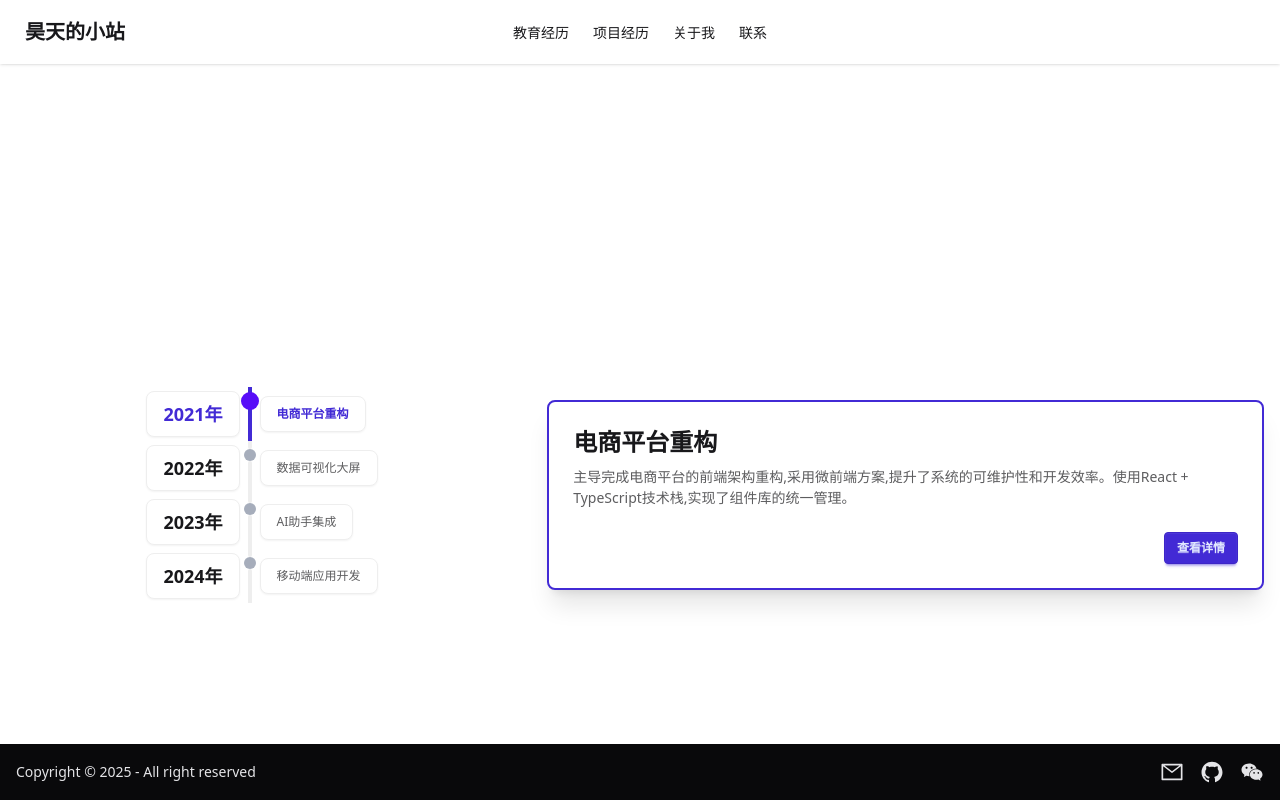
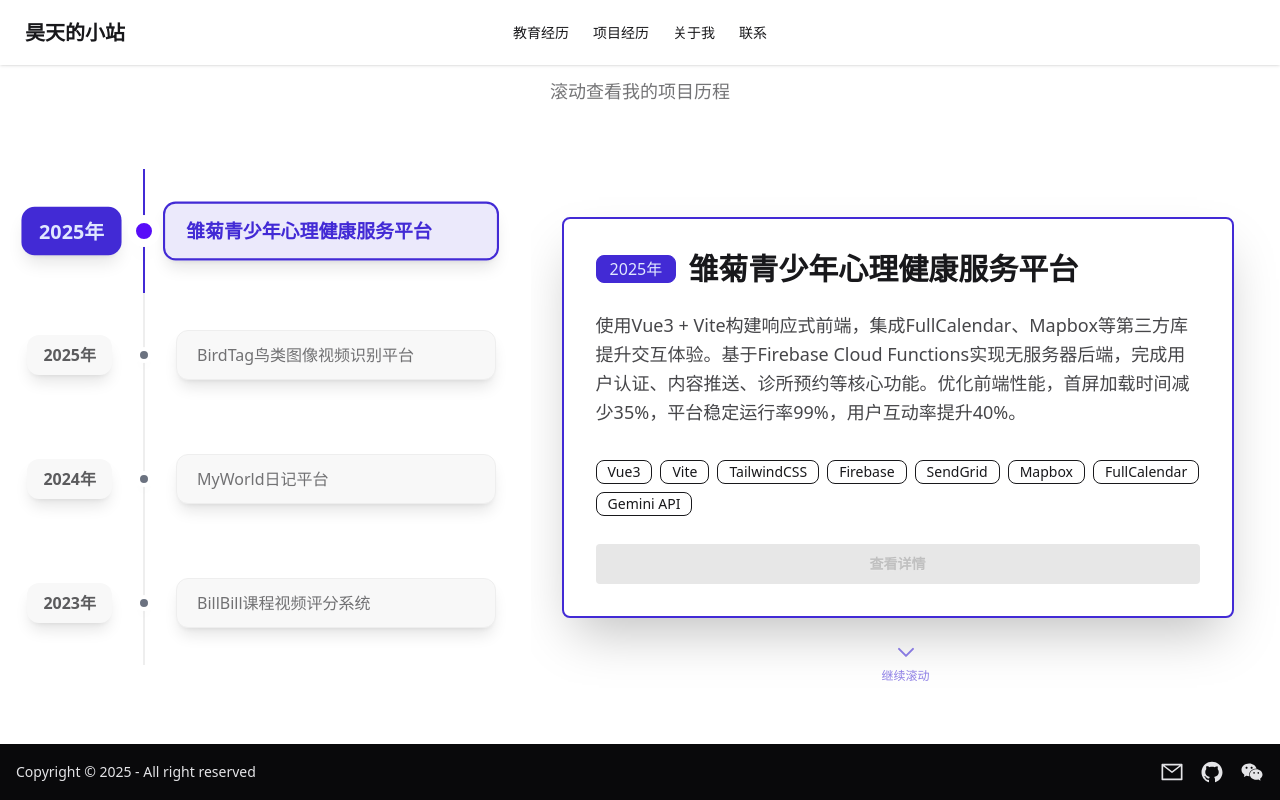
Before and after one commit to Luvisdaisy/luvisdaisy.github.io, a React (Vite) app: page /projects in a window 1280 px wide. Built offline with nearby package versions, Linux system fonts and the light colour scheme.

Commit message:
feat：imporved project page ui and info display

```diff
--- /dev/null
+++ b/public/projects/summary.json
@@ -0,0 +1,35 @@
+[
+  {
+    "description": "使用Vue3 + Vite构建响应式前端，集成FullCalendar、Mapbox等第三方库提升交互体验。基于Firebase Cloud Functions实现无服务器后端，完成用户认证、内容推送、诊所预约等核心功能。优化前端性能，首屏加载时间减少35%，平台稳定运行率99%，用户互动率提升40%。",
+    "stack": [
+      "Vue3",
+      "Vite",
+      "TailwindCSS",
+      "Firebase",
+      "SendGrid",
+      "Mapbox",
+      "FullCalendar",
+      "Gemini API"
+    ],
+    "title": "雏菊青少年心理健康服务平台",
+    "year": "2025年"
+  },
+  {
+    "description": "使用React + TailwindCSS开发前端界面，实现文件上传、实时预览及识别结果动态展示。与后端协作完成前后端接口对接及异步数据流处理，使用AWS Lambda处理轻量任务。在EC2实例上使用Docker + Kubernetes部署Flask模型推理接口，实现容器化管理和自动扩缩容。图片识别准确率92%，通过前端优化使推理结果展示延迟降低30%。",
+    "stack": ["React", "TailwindCSS", "AWS", "Flask", "BirdNet", "Docker", "Kubernetes"],
+    "title": "BirdTag鸟类图像视频识别平台",
+    "year": "2025年"
+  },
+  {
+    "description": "使用React构建响应式Web应用，实现日记发布、浏览、搜索等动态交互功能。搭建SpringBoot RESTAPI，完成JWT认证及安全访问控制的前后端集成。用户留存率提升25%，页面加载速度优化20%。",
+    "stack": ["Java", "SpringBoot", "React", "TailwindCSS", "MongoDB"],
+    "title": "MyWorld日记平台",
+    "year": "2024年"
+  },
+  {
+    "description": "构建ALBERT-BiLSTM混合模型进行评论与弹幕情感分析，准确率76%，F1达0.77。使用Selenium + BillBill API展现344部视频，约50万条评论与弹幕数据。采用Jieba分词与停用词过滤进行文本清洗，提高数据质量。基于Django + Bootstrap实现视频评分网站，集成情感可视化与排行榜功能。",
+    "stack": ["Python", "Django", "ALBERT", "Bi-LSTM", "Selenium", "MySQL", "Bootstrap"],
+    "title": "BillBill课程视频评分系统",
+    "year": "2023年"
+  }
+]
--- a/src/components/ProjectCard.jsx
+++ b/src/components/ProjectCard.jsx
@@ -1,21 +1,33 @@
 import React from 'react'
+import { motion } from 'framer-motion'
 
-const ProjectCard = ({ title, description, isActive }) => {
+const ProjectCard = ({ title, description, isActive, year, stack = [] }) => {
   return (
-    <div
+    <motion.div
       className={`
-      card bg-base-100 shadow-xl transition-all duration-300
-      ${isActive ? 'border-2 border-primary' : 'border border-base-300'}
-    `}
+        card bg-base-100 shadow-2xl transition-all duration-300 w-full max-w-2xl
+        ${isActive ? 'border-2 border-primary' : 'border border-base-300'}
+      `}
+      whileHover={isActive ? { scale: 1.02 } : {}}
     >
-      <div className='card-body'>
-        <h2 className='card-title text-2xl'>{title}</h2>
-        <p className='text-base-content/70'>{description}</p>
-        <div className='card-actions justify-end mt-4'>
-          <button className='btn btn-primary btn-sm'>查看详情</button>
+      <div className='card-body p-8'>
+        <div className='flex items-center gap-3 mb-4'>
+          <div className='badge badge-primary badge-lg'>{year}</div>
+          <h2 className='card-title text-3xl font-bold'>{title}</h2>
         </div>
+        <p className='text-base-content/80 text-lg leading-relaxed'>{description}</p>
+        <div className='card-actions justify-between items-center mt-6'>
+          <div className='flex gap-2 flex-wrap'>
+            {stack.map((tech, index) => (
+              <div key={index} className='badge badge-outline'>
+                {tech}
+              </div>
+            ))}
+          </div>
+        </div>
+        <button className='mt-5 btn btn-primary btn-disabled'>查看详情</button>
       </div>
-    </div>
+    </motion.div>
   )
 }
 
--- a/src/components/Timeline.jsx
+++ b/src/components/Timeline.jsx
@@ -1,59 +1,104 @@
 import React from 'react'
 import { motion } from 'framer-motion'
 
-const TimelineItem = ({ year, title, isActive, onClick }) => {
+const TimelineItem = ({ year, title, isActive, isFirst, isLast, onClick }) => {
   return (
-    <li className='relative'>
-      <hr className={isActive ? 'bg-primary' : 'bg-base-300'} />
+    <div className='relative flex-1 flex items-center cursor-pointer' onClick={onClick}>
+      {/* 垂直连接线容器 */}
+      <div className='absolute left-[143px] top-0 bottom-0 w-0.5 flex flex-col'>
+        {!isFirst && (
           <div
-        className='timeline-start timeline-box cursor-pointer hover:bg-base-200 transition-colors'
-        onClick={onClick}
+            className={`flex-1 ${isActive || isFirst ? 'bg-primary' : 'bg-base-300'} transition-colors duration-300`}
+          />
+        )}
+        {!isLast && (
+          <div
+            className={`flex-1 ${isActive ? 'bg-primary' : 'bg-base-300'} transition-colors duration-300`}
+          />
+        )}
+      </div>
+
+      {/* 内容区域 */}
+      <div className='relative z-10 flex items-center gap-6 w-full py-4'>
+        {/* 年份 - 左侧 */}
+        <div className='w-28 text-right'>
+          <motion.div
+            className={`
+              inline-block px-4 py-2 rounded-xl shadow-lg transition-all duration-300 hover:scale-105
+              ${
+                isActive
+                  ? 'bg-primary text-primary-content font-bold text-lg'
+                  : 'bg-base-200 text-base-content/70 font-semibold text-base hover:bg-base-300'
+              }
+            `}
+            animate={{
+              scale: isActive ? 1.1 : 1,
+              x: isActive ? 5 : 0,
+            }}
+            transition={{ duration: 0.3 }}
           >
-        <div className={`font-bold text-lg ${isActive ? 'text-primary' : ''}`}>{year}</div>
+            {year}
+          </motion.div>
         </div>
-      <div className='timeline-middle'>
+
+        {/* 中间节点 */}
+        <div className='flex-shrink-0 relative z-20'>
           <motion.div
             animate={{
-            scale: isActive ? 1.5 : 1,
-            backgroundColor: isActive ? '#570df8' : '#a6adbb',
+              scale: isActive ? 2 : 1,
+              backgroundColor: isActive ? '#570df8' : '#6b7280',
             }}
             transition={{ duration: 0.3 }}
-          className='w-3 h-3 rounded-full cursor-pointer'
-          onClick={onClick}
+            className='w-4 h-4 rounded-full shadow-xl border-4 border-base-100'
           />
         </div>
-      <div
-        className='timeline-end timeline-box cursor-pointer hover:bg-base-200 transition-colors'
-        onClick={onClick}
+
+        {/* 项目名 - 右侧 */}
+        <div className='flex-1'>
+          <motion.div
+            className={`
+              px-5 py-3 rounded-xl shadow-lg transition-all duration-300 max-w-xs hover:scale-105
+              ${
+                isActive
+                  ? 'bg-primary/10 text-primary font-bold text-lg border-2 border-primary'
+                  : 'bg-base-200 text-base-content/60 font-medium text-base border border-base-300 hover:bg-base-300'
+              }
+            `}
+            animate={{
+              scale: isActive ? 1.05 : 1,
+              x: isActive ? -5 : 0,
+            }}
+            transition={{ duration: 0.3 }}
           >
-        <div className={`${isActive ? 'font-semibold text-primary' : 'text-base-content/70'}`}>
             {title}
+          </motion.div>
         </div>
       </div>
-      <hr className={isActive ? 'bg-primary' : 'bg-base-300'} />
-    </li>
+    </div>
   )
 }
 
 const Timeline = ({ projects, activeIndex, onItemClick }) => {
   return (
     <motion.div
-      className='w-2/5 flex items-center'
+      className='w-2/5 h-full flex items-stretch py-8'
       initial={{ opacity: 0, x: -50 }}
       animate={{ opacity: 1, x: 0 }}
       transition={{ duration: 0.6 }}
     >
-      <ul className='timeline timeline-vertical timeline-snap-icon w-full'>
+      <div className='w-full h-full flex flex-col justify-between'>
         {projects.map((project, index) => (
           <TimelineItem
             key={index}
             year={project.year}
             title={project.title}
             isActive={activeIndex === index}
-            onClick={() => onItemClick(index)}
+            isFirst={index === 0}
+            isLast={index === projects.length - 1}
+            onClick={() => onItemClick && onItemClick(index)}
           />
         ))}
-      </ul>
+      </div>
     </motion.div>
   )
 }
--- a/src/pages/ProjectPage.jsx
+++ b/src/pages/ProjectPage.jsx
@@ -5,35 +5,17 @@ import Timeline from '../components/Timeline'
 import ProjectCard from '../components/ProjectCard'
 
 function ProjectPage() {
-  const projects = [
-    {
-      year: '2021年',
-      title: '电商平台重构',
-      description:
-        '主导完成电商平台的前端架构重构,采用微前端方案,提升了系统的可维护性和开发效率。使用React + TypeScript技术栈,实现了组件库的统一管理。',
-    },
-    {
-      year: '2022年',
-      title: '数据可视化大屏',
-      description:
-        '开发企业级数据可视化大屏项目,整合多源数据,实现实时数据展示。使用ECharts和D3.js构建交互式图表,支持自定义配置和主题切换。',
-    },
-    {
-      year: '2023年',
-      title: 'AI助手集成',
-      description:
-        '将AI对话能力集成到现有产品中,设计并实现了智能客服系统。优化了对话流程,提升了用户满意度30%以上。',
-    },
-    {
-      year: '2024年',
-      title: '移动端应用开发',
-      description:
-        '使用React Native开发跨平台移动应用,实现了与Web端的数据同步。优化了性能,应用启动时间减少50%,获得AppStore 4.8分好评。',
-    },
-  ]
-
+  const [projects, setProjects] = useState([])
   const [activeIndex, setActiveIndex] = useState(0)
   const scrollContainerRef = useRef(null)
+
+  // 从Summary.json获取项目数据
+  useEffect(() => {
+    fetch('/projects/Summary.json')
+      .then((response) => response.json())
+      .then((data) => setProjects(data))
+      .catch((error) => console.error('Error loading projects:', error))
+  }, [])
 
   // 使用 useScroll 监听滚动进度
   const { scrollYProgress } = useScroll({
@@ -50,6 +32,7 @@ function ProjectPage() {
     return () => unsubscribe()
   }, [scrollYProgress, projects.length])
 
+  // 滚动到指定项目
   const scrollToProject = (index) => {
     const container = scrollContainerRef.current
     if (!container) return
@@ -63,8 +46,17 @@ function ProjectPage() {
 
   return (
     <Layout>
-      <div className='max-w-7xl mx-auto h-full flex flex-col'>
-        <div className='flex gap-8'>
+      <div className='max-w-7xl mx-auto h-full'>
+        <motion.div
+          className='text-center mb-8'
+          initial={{ opacity: 0, y: -20 }}
+          animate={{ opacity: 1, y: 0 }}
+          transition={{ duration: 0.5 }}
+        >
+          <p className='mt-3 text-base-content/60 text-lg'>滚动查看我的项目历程</p>
+        </motion.div>
+
+        <div className='flex gap-8 h-[calc(100vh-240px)]'>
           {/* 左侧时间线 */}
           <Timeline projects={projects} activeIndex={activeIndex} onItemClick={scrollToProject} />
 
@@ -77,26 +69,29 @@ function ProjectPage() {
           >
             <div
               ref={scrollContainerRef}
-              className='h-full overflow-y-scroll snap-y snap-mandatory scroll-smooth'
+              className='h-full overflow-y-scroll snap-y snap-mandatory scroll-smooth pr-4'
               style={{
                 scrollbarWidth: 'thin',
-                scrollbarColor: '#570df8 transparent',
+                scrollbarColor: '#570df8 rgba(0,0,0,0.1)',
               }}
             >
               {projects.map((project, index) => (
                 <motion.div
                   key={index}
-                  className='h-full flex items-center justify-center snap-center p-4'
+                  className='h-full flex items-center justify-center snap-center px-4'
                   initial={{ opacity: 0, scale: 0.8 }}
                   animate={{
-                    opacity: activeIndex === index ? 1 : 0.4,
+                    opacity: activeIndex === index ? 1 : 0.3,
                     scale: activeIndex === index ? 1 : 0.85,
+                    y: activeIndex === index ? 0 : 20,
                   }}
-                  transition={{ duration: 0.3 }}
+                  transition={{ duration: 0.4, ease: 'easeOut' }}
                 >
                   <ProjectCard
                     title={project.title}
                     description={project.description}
+                    year={project.year}
+                    stack={project.stack}
                     isActive={activeIndex === index}
                   />
                 </motion.div>
@@ -106,14 +101,14 @@ function ProjectPage() {
             {/* 滚动提示 */}
             {activeIndex < projects.length - 1 && (
               <motion.div
-                className='absolute bottom-8 left-1/2 transform -translate-x-1/2'
-                animate={{ y: [0, 10, 0] }}
-                transition={{ repeat: Infinity, duration: 1.5 }}
+                className='absolute bottom-4 left-1/2 transform -translate-x-1/2 pointer-events-none'
+                animate={{ y: [0, 8, 0] }}
+                transition={{ repeat: Infinity, duration: 2 }}
               >
-                <div className='text-center text-base-content/50'>
+                <div className='flex flex-col items-center gap-1 text-primary/60'>
                   <svg
                     xmlns='http://www.w3.org/2000/svg'
-                    className='h-6 w-6 mx-auto'
+                    className='h-6 w-6'
                     fill='none'
                     viewBox='0 0 24 24'
                     stroke='currentColor'
@@ -125,25 +120,26 @@ function ProjectPage() {
                       d='M19 9l-7 7-7-7'
                     />
                   </svg>
-                  <span className='text-xs'>滚动查看更多</span>
+                  <span className='text-xs font-medium'>继续滚动</span>
                 </div>
               </motion.div>
             )}
+
+            {/* 进度指示器 */}
+            {/* <div className='absolute top-1/2 right-0 transform -translate-y-1/2 flex flex-col gap-3'>
+              {projects.map((_, index) => (
+                <motion.div
+                  key={index}
+                  className={`w-1 rounded-full transition-all duration-300 ${
+                    activeIndex === index ? 'h-12 bg-primary' : 'h-6 bg-base-300'
+                  }`}
+                  animate={{
+                    height: activeIndex === index ? 48 : 24,
+                  }}
+                />
+              ))}
+            </div> */}
           </motion.div>
-        </div>
-
-        {/* 底部导航点 */}
-        <div className='flex justify-center gap-2 mt-8'>
-          {projects.map((_, index) => (
-            <button
-              key={index}
-              onClick={() => scrollToProject(index)}
-              className={`w-3 h-3 rounded-full transition-all duration-300 ${
-                activeIndex === index ? 'bg-primary w-8' : 'bg-base-300 hover:bg-base-content/30'
-              }`}
-              aria-label={`跳转到项目 ${index + 1}`}
-            />
-          ))}
         </div>
       </div>
     </Layout>
```
Lines whose indentation alone changed are shown as unchanged.
